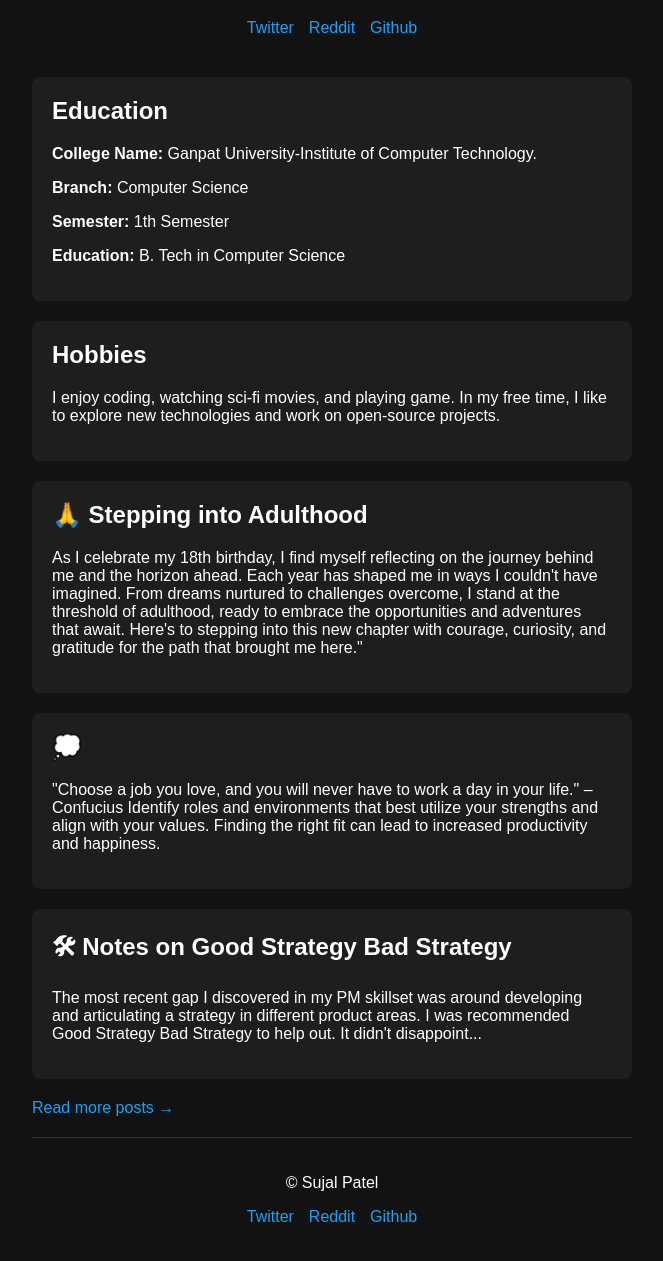
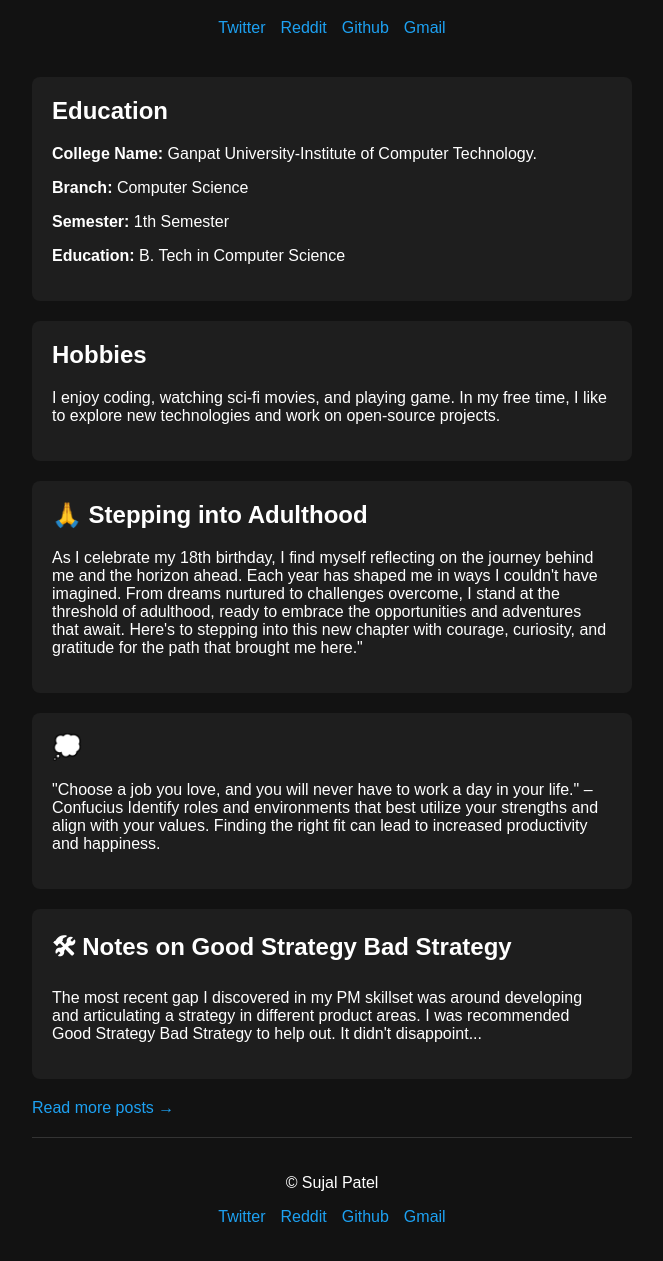
Before and after one commit to Sujalpatel01/Resume, a plain HTML site: page index.html in a window 1280 px wide. Shown: the part 255-1516 px from the top of the page, without its empty margins (308-971 px from the left). Drawn offline with Linux system fonts and the light colour scheme.

Commit message:
Update index.html

```diff
--- a/index.html
+++ b/index.html
@@ -16,6 +16,7 @@
                 <a href="https://www.reddit.com/u/IllustriousEye0011/s/Pr0rxsQwVO" target="_blank">Reddit</a>
                 <!-- <a href="https://linkedin.com/in/conordewey" target="_blank">Discord</a> -->
                 <a href="https://github.com/Sujalpatel01" target="_blank">Github</a>
+                <a href="mailto:sujalpatel0108@gmail.com" target="_blank">Gmail</a>
             </div>
         </header>
         <main>
@@ -53,6 +54,7 @@
                 <a href="https://www.reddit.com/u/IllustriousEye0011/s/Pr0rxsQwVO" target="_blank">Reddit</a>
                 <!-- <a href="https://linkedin.com/in/conordewey" target="_blank">Discord</a> -->
                 <a href="https://github.com/Sujalpatel01" target="_blank">Github</a>
+                <a href="mailto:sujalpatel0108@gmail.com" target="_blank">Gmail</a>
             </div>
         </footer>
     </div>
```
